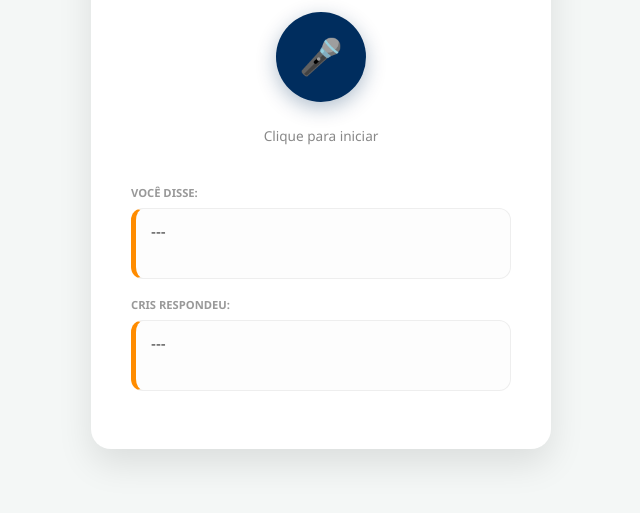
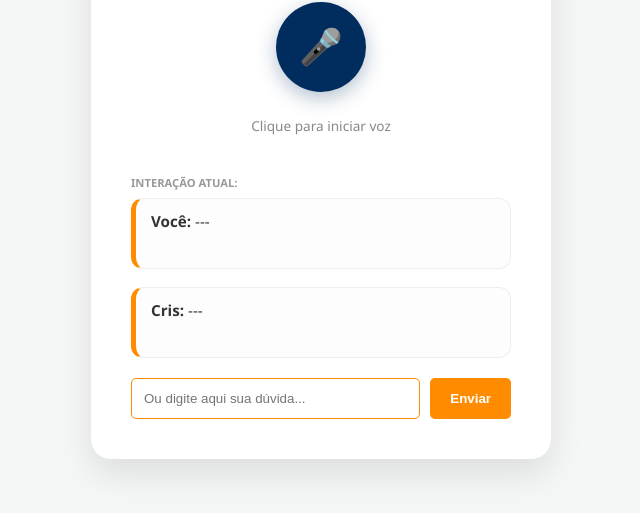
Before and after one commit to Stephany-Barros/cris-ceabs-ai-v2, a plain HTML site: page index.html in a window 1280 px wide. Shown: the part 223-736 px from the top of the page, without its empty margins (319-959 px from the left). Drawn offline with Linux system fonts and the light colour scheme.

Commit message:
Update index.html

```diff
--- a/index.html
+++ b/index.html
@@ -9,18 +9,30 @@
 <body>
     <div class="container">
         <div class="logo">CEABS <span style="color:var(--secondary)">CRIS IA</span></div>
+
         <button class="btn-mic" id="btnAction">🎤</button>
-        <div id="status">Clique para iniciar</div>
+        <div id="status">Clique para iniciar voz</div>
+
         <div class="chat-box">
-            <div class="label">Você disse:</div>
-            <div class="text-output" id="userText">---</div>
-            <div class="label">Cris respondeu:</div>
-            <div class="text-output" id="crisText">---</div>
+            <div class="label">Interação atual:</div>
+            <div class="text-output">
+                <strong>Você:</strong> <span id="userText">---</span>
+            </div>
+            <div class="text-output">
+                <strong>Cris:</strong> <span id="crisText">---</span>
+            </div>
+        </div>
+
+        <div class="input-group" style="margin-top: 20px; display: flex; gap: 10px;">
+            <input type="text" id="chatInput" placeholder="Ou digite aqui sua dúvida..."
+                   style="flex-grow: 1; padding: 12px; border-radius: 5px; border: 1px solid var(--secondary); background: rgba(255,255,255,0.05); color: white;">
+            <button id="btnSendChat" style="padding: 10px 20px; cursor: pointer; background: var(--secondary); color: white; border: none; border-radius: 5px; font-weight: bold;">
+                Enviar
+            </button>
         </div>
     </div>
 
     <script src="js/audio-utils.js"></script>
     <script src="js/transcribe.js"></script>
-    <script src="js/app.js"></script>
-</body>
+    <script src="js/chat.js"></script> <script src="js/app.js"></script>   </body>
 </html>
```
